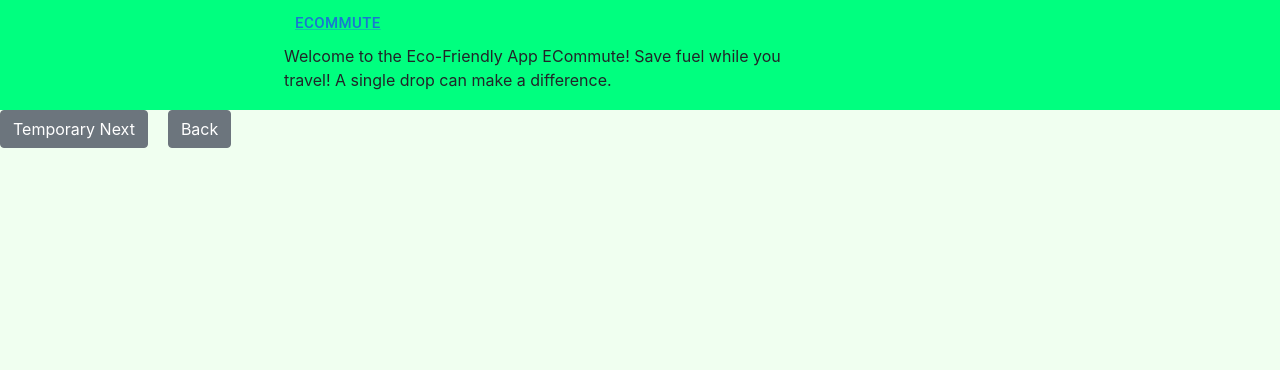
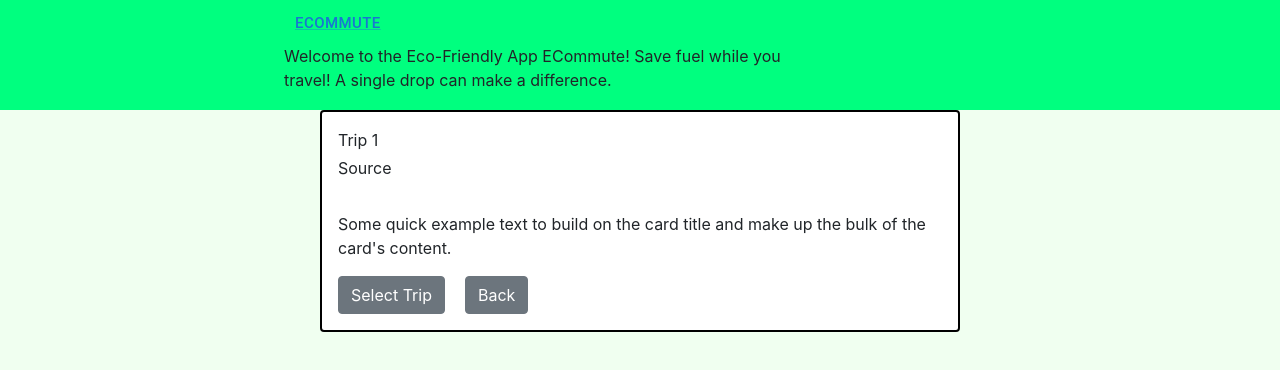
Before and after one commit to ssaditya/Ecommute-SE_Project, a React (Create React App) app in the folder src/webapp/myreact/: page /listofrides in a window 1280 px wide. Shown: the top 370 px of the page. Built offline with nearby package versions, Linux system fonts and the light colour scheme.

Commit message:
Integrated CreateTripMapping API for Rider

```diff
--- a/src/webapp/myreact/src/components/ListOfRidesComponent.js
+++ b/src/webapp/myreact/src/components/ListOfRidesComponent.js
@@ -1,21 +1,58 @@
 import React, { Component } from 'react';
-import { Button } from 'reactstrap';
+import { Button, Card, CardBody, CardText, CardTitle, CardSubtitle, CardLink } from 'reactstrap';
 import { Link } from 'react-router-dom';
+import axios from 'axios';
 
 class ListOfRides extends Component {
     constructor(props) {
         super(props);
+
+        this.state = {
+
+        }
     }
 
     render() {
+
+        const trip_id = 1;
+        const rider_id = 1;
+        const no_of_seats = 1;
+        let  localResponse=null;
+
+        const myTripsList = () => {
+            axios.post('http://localhost:8181/createTripMapping', {
+                "trip_id" : trip_id,
+                "rider_id" : rider_id,
+                "no_of_seats" : no_of_seats
+            })
+                .then(function (response) {
+                    //console.log(response);
+                    console.log("now my responsee")
+                    localResponse = response.data.data;
+                    console.log(localResponse);
+                })
+                .catch(function (error) {
+                    console.log(error);
+                });
+        }
+
         return (
             <div>
-                <Button style={{ marginRight: 20 }}><Link style={{ textDecoration: "none", color: "white" }} to="/riderconfirmation">
-                    Temporary Next
-                </Link></Button>
-                <Button style={{ marginRight: 20 }}><Link style={{ textDecoration: "none", color: "white" }} to="/rider">
-                    Back
-                </Link></Button>
+                <Card>
+                    <CardBody>
+                        <CardTitle>Trip 1</CardTitle>
+                        <CardSubtitle>Source</CardSubtitle>
+                    </CardBody>
+                    <CardBody>
+                        <CardText>Some quick example text to build on the card title and make up the bulk of the card's content.</CardText>
+                        <Button style={{ marginRight: 20 }} onClick={myTripsList}><Link style={{ textDecoration: "none", color: "white" }} to="/riderconfirmation">
+                            Select Trip
+                        </Link></Button>
+                        <Button style={{ marginRight: 20 }}><Link style={{ textDecoration: "none", color: "white" }} to="/rider">
+                            Back
+                        </Link></Button>
+                    </CardBody>
+                </Card>
             </div>
         );
     }
--- a/src/webapp/myreact/src/components/RiderConfirmationComponent.js
+++ b/src/webapp/myreact/src/components/RiderConfirmationComponent.js
@@ -11,16 +11,12 @@ function RiderConfirmation(props) {
     })
       .then(function (response) {
         console.log(response);
-
       })
       .catch(function (error) {
         console.log(error);
       });
-
-
-
   }
-  const getData = () => {
+  /*const getData = () => {
 
     axios.get('http://localhost:8181/getAllTrips', {
 
@@ -37,7 +33,7 @@ function RiderConfirmation(props) {
   }
   useEffect(() => {
     getData()
-  });
+  });*/
 
   return (
     <div>
```
